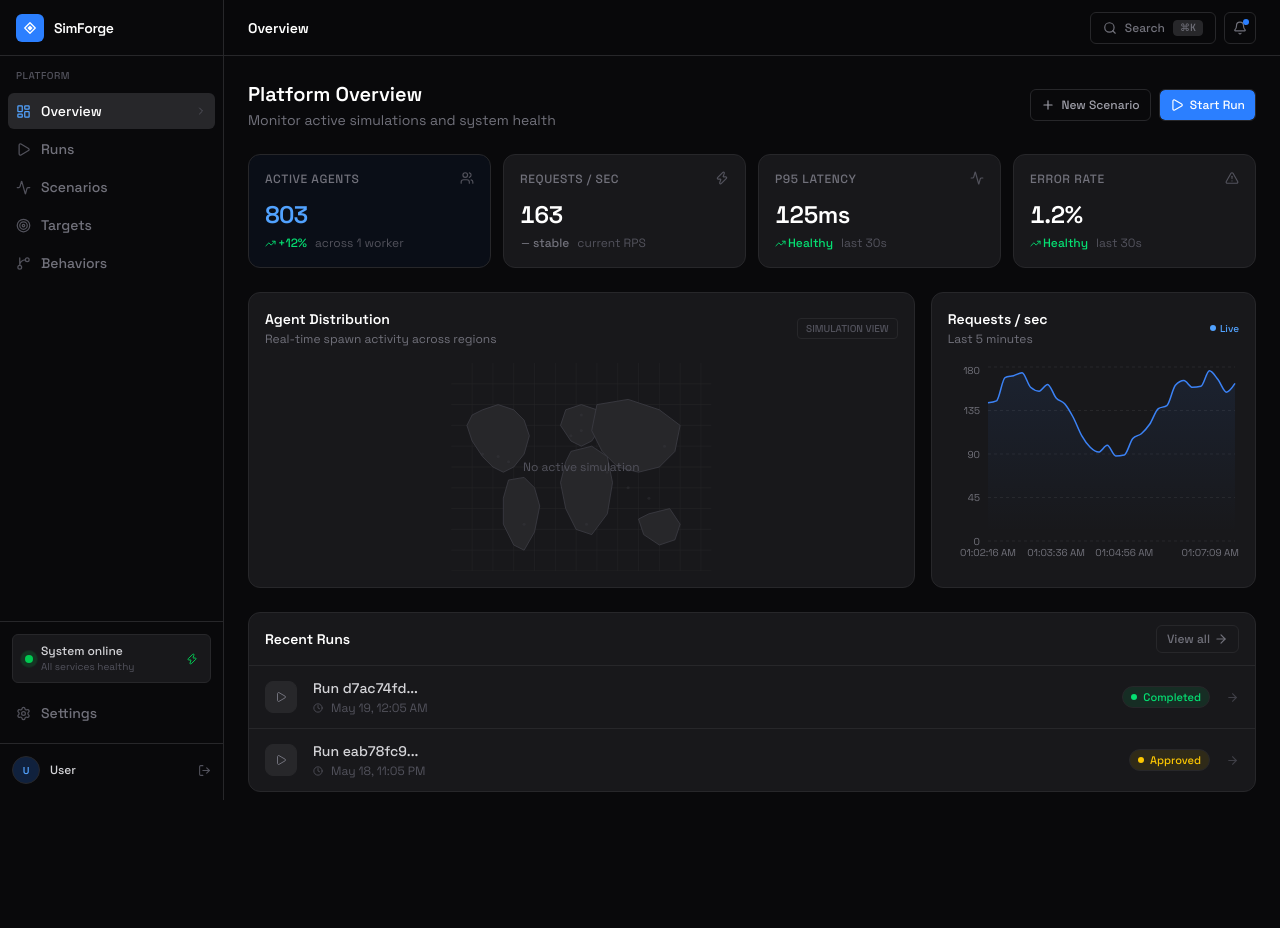
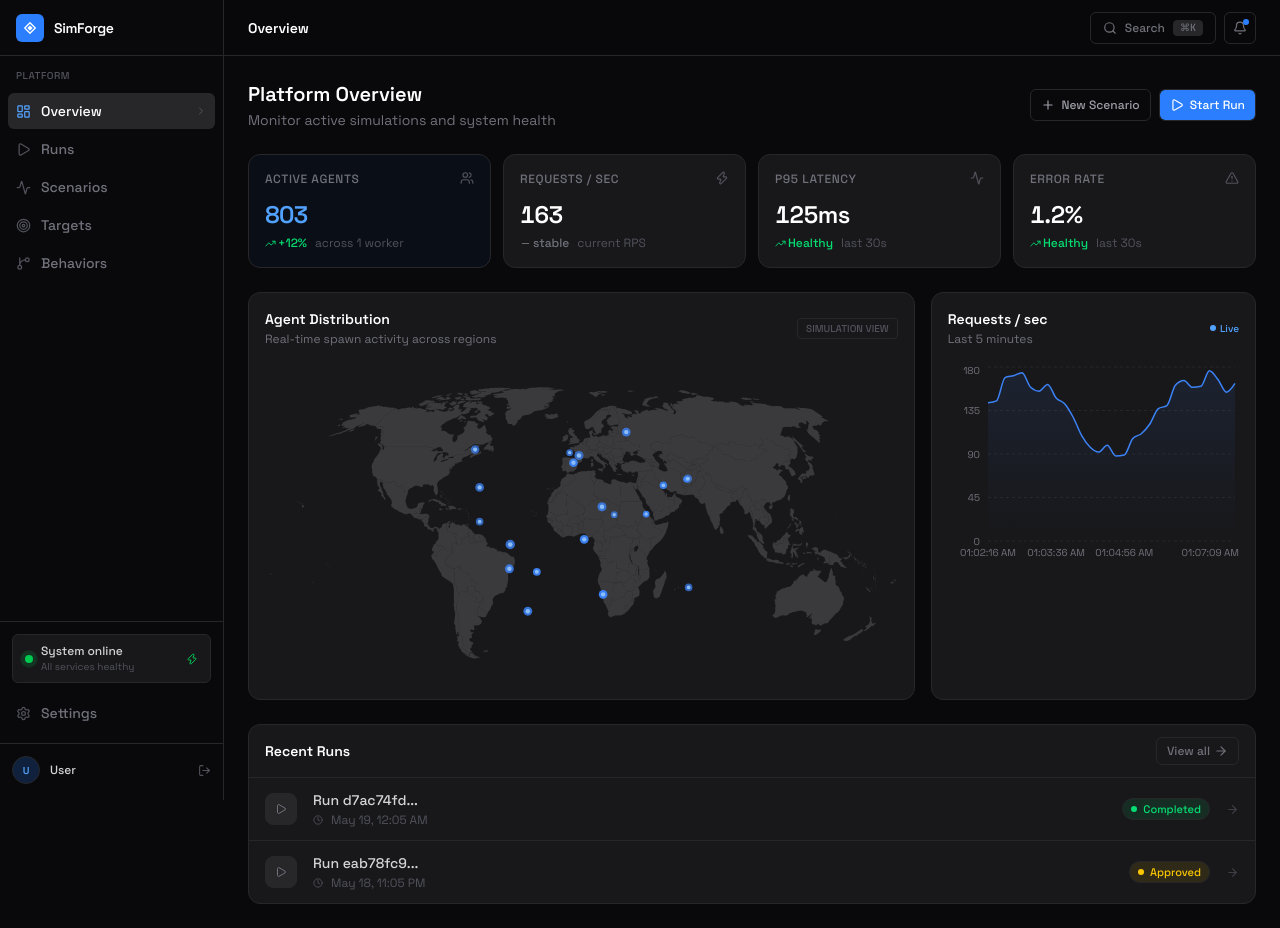
Before and after one commit to chibuike-kt/simforge, a Next.js app in the folder apps/dashboard/: page / in a window 1280 px wide. Before the commit the page ends 816 px from the top, so only its background shows below. Built offline with nearby package versions, Linux system fonts and the light colour scheme; sample sign-in values are in the browser's storage.

Commit message:
feat(dashboard): world map with simplemaps SVG, agent overlay, dark theme filter

```diff
--- a/apps/dashboard/src/app/(app)/page.tsx
+++ b/apps/dashboard/src/app/(app)/page.tsx
@@ -181,7 +181,7 @@ export default function OverviewPage() {
               SIMULATION VIEW
             </span>
           </div>
-          <div className="h-52">
+          <div className="h-80">
             <WorldMap active={isSimulating} agentCount={activeAgents} />
           </div>
         </div>
--- a/apps/dashboard/src/components/simulation/world-map.tsx
+++ b/apps/dashboard/src/components/simulation/world-map.tsx
@@ -1,252 +1,154 @@
 'use client';
 
-import { useEffect, useRef, useState } from 'react';
+import { useEffect, useState } from 'react';
 
-interface AgentNode {
-  id: string;
+// Approximate % positions on the 2000x857 simplemaps viewbox
+const AGENT_SPAWN_POINTS: Record<string, { x: number; y: number; label: string }> = {
+  US: { x: 18, y: 38, label: 'United States' },
+  CA: { x: 16, y: 28, label: 'Canada' },
+  MX: { x: 19, y: 50, label: 'Mexico' },
+  BR: { x: 36, y: 65, label: 'Brazil' },
+  AR: { x: 34, y: 78, label: 'Argentina' },
+  CO: { x: 28, y: 57, label: 'Colombia' },
+  PE: { x: 28, y: 65, label: 'Peru' },
+  GB: { x: 46, y: 28, label: 'United Kingdom' },
+  FR: { x: 48, y: 32, label: 'France' },
+  DE: { x: 50, y: 29, label: 'Germany' },
+  RU: { x: 65, y: 22, label: 'Russia' },
+  CN: { x: 76, y: 38, label: 'China' },
+  IN: { x: 70, y: 48, label: 'India' },
+  JP: { x: 84, y: 36, label: 'Japan' },
+  AU: { x: 84, y: 70, label: 'Australia' },
+  ZA: { x: 56, y: 73, label: 'South Africa' },
+  NG: { x: 51, y: 56, label: 'Nigeria' },
+  EG: { x: 56, y: 44, label: 'Egypt' },
+  SA: { x: 61, y: 47, label: 'Saudi Arabia' },
+  KR: { x: 82, y: 37, label: 'South Korea' },
+};
+
+interface Agent {
+  id: number;
   x: number;
   y: number;
+  size: number;
   opacity: number;
-  scale: number;
-  age: number;
-  region: string;
+  pulse: boolean;
+  label: string;
 }
 
-interface Connection {
-  id: string;
-  x1: number;
-  y1: number;
-  x2: number;
-  y2: number;
-  progress: number;
-  opacity: number;
-}
-
-// Approximate world regions as x/y percentages on a flat map
-const REGIONS = [
-  { name: 'us-east', x: 22, y: 38 },
-  { name: 'us-west', x: 12, y: 35 },
-  { name: 'us-central', x: 18, y: 36 },
-  { name: 'eu-west', x: 46, y: 28 },
-  { name: 'eu-central', x: 50, y: 26 },
-  { name: 'eu-north', x: 50, y: 20 },
-  { name: 'ap-south', x: 68, y: 48 },
-  { name: 'ap-southeast', x: 76, y: 52 },
-  { name: 'ap-northeast', x: 82, y: 32 },
-  { name: 'sa-east', x: 28, y: 62 },
-  { name: 'af-south', x: 52, y: 62 },
-  { name: 'me-south', x: 60, y: 42 },
-];
-
-// Simplified world landmass paths (SVG path data)
-const LAND_PATHS = [
-  // North America
-  'M 8,20 L 12,18 L 18,16 L 24,18 L 28,22 L 30,28 L 28,35 L 24,40 L 20,42 L 16,40 L 12,36 L 8,30 L 6,24 Z',
-  // South America
-  'M 22,45 L 28,44 L 32,48 L 34,55 L 32,65 L 28,72 L 24,70 L 20,62 L 20,52 Z',
-  // Europe
-  'M 44,18 L 50,16 L 56,18 L 58,24 L 54,30 L 50,32 L 46,30 L 42,24 Z',
-  // Africa
-  'M 46,34 L 54,32 L 60,36 L 62,46 L 60,58 L 54,66 L 48,64 L 44,56 L 42,46 L 44,38 Z',
-  // Asia
-  'M 56,16 L 68,14 L 80,18 L 88,24 L 86,34 L 80,40 L 72,42 L 64,40 L 58,34 L 54,26 Z',
-  // Australia
-  'M 76,58 L 84,56 L 88,62 L 86,68 L 80,70 L 74,66 L 72,60 Z',
-];
-
-interface WorldMapProps {
-  active?: boolean;
-  agentCount?: number;
-}
-
-export function WorldMap({ active = false, agentCount = 0 }: WorldMapProps) {
-  const [nodes, setNodes] = useState<AgentNode[]>([]);
-  const [connections, setConnections] = useState<Connection[]>([]);
-  const frameRef = useRef<number>(0);
-  const lastSpawnRef = useRef<number>(0);
+export function WorldMap({ active, agentCount }: { active: boolean; agentCount: number }) {
+  const [agents, setAgents] = useState<Agent[]>([]);
 
   useEffect(() => {
-    if (!active) {
-      setNodes([]);
-      setConnections([]);
+    if (!active && agentCount === 0) {
+      setAgents([]);
       return;
     }
 
-    let running = true;
+    const points = Object.values(AGENT_SPAWN_POINTS);
+    const count = Math.min(agentCount || points.length, points.length);
+    const selected = [...points].sort(() => Math.random() - 0.5).slice(0, count);
 
-    function tick(timestamp: number) {
-      if (!running) return;
+    const newAgents: Agent[] = selected.map((point, i) => ({
+      id: i,
+      x: point.x + (Math.random() - 0.5) * 2,
+      y: point.y + (Math.random() - 0.5) * 2,
+      size: 3 + Math.random() * 2,
+      opacity: 0.7 + Math.random() * 0.3,
+      pulse: Math.random() > 0.3,
+      label: point.label,
+    }));
 
-      setNodes((prev) => {
-        const updated = prev
-          .map((n) => ({
-            ...n,
-            age: n.age + 1,
-            opacity: n.age < 10 ? n.age / 10 : n.age > 60 ? Math.max(0, n.opacity - 0.02) : 0.7,
-            scale: n.age < 10 ? 0.5 + (n.age / 10) * 0.5 : 1,
-          }))
-          .filter((n) => n.opacity > 0);
-
-        // Spawn new nodes based on agent count
-        const spawnRate = Math.max(200, 2000 - agentCount / 10);
-        if (timestamp - lastSpawnRef.current > spawnRate && updated.length < 40) {
-          lastSpawnRef.current = timestamp;
-          const region = REGIONS[Math.floor(Math.random() * REGIONS.length)];
-          const jitter = () => (Math.random() - 0.5) * 6;
-          const newNode: AgentNode = {
-            id: `${Date.now()}-${Math.random()}`,
-            x: region.x + jitter(),
-            y: region.y + jitter(),
-            opacity: 0,
-            scale: 0.5,
-            age: 0,
-            region: region.name,
-          };
-
-          // Occasionally add a connection between two random nodes
-          if (updated.length > 1 && Math.random() > 0.6) {
-            const from = updated[Math.floor(Math.random() * updated.length)];
-            setConnections((prev) => [
-              ...prev.filter((c) => c.opacity > 0),
-              {
-                id: `${Date.now()}`,
-                x1: from.x,
-                y1: from.y,
-                x2: newNode.x,
-                y2: newNode.y,
-                progress: 0,
-                opacity: 0.6,
-              },
-            ]);
-          }
-
-          return [...updated, newNode];
-        }
-
-        return updated;
-      });
-
-      setConnections((prev) =>
-        prev
-          .map((c) => ({
-            ...c,
-            progress: Math.min(1, c.progress + 0.04),
-            opacity: c.progress > 0.8 ? c.opacity - 0.03 : c.opacity,
-          }))
-          .filter((c) => c.opacity > 0),
-      );
-
-      frameRef.current = requestAnimationFrame(tick);
-    }
-
-    frameRef.current = requestAnimationFrame(tick);
-
-    return () => {
-      running = false;
-      cancelAnimationFrame(frameRef.current);
-    };
-  }, [active, agentCount]);
+    setAgents(newAgents);
+  }, [agentCount, active]);
 
   return (
-    <div className="relative w-full h-full overflow-hidden">
-      <svg viewBox="0 0 100 80" className="w-full h-full" preserveAspectRatio="xMidYMid meet">
-        {/* Grid lines */}
-        {[...Array(10)].map((_, i) => (
-          <line
-            key={`h${i}`}
-            x1="0"
-            y1={(i + 1) * 8}
-            x2="100"
-            y2={(i + 1) * 8}
-            stroke="#27272a"
-            strokeWidth="0.2"
-          />
-        ))}
-        {[...Array(12)].map((_, i) => (
-          <line
-            key={`v${i}`}
-            x1={(i + 1) * 8}
-            y1="0"
-            x2={(i + 1) * 8}
-            y2="80"
-            stroke="#27272a"
-            strokeWidth="0.2"
-          />
-        ))}
+    <div className="relative w-full h-full min-h-[200px]">
+      {/* Map base image */}
+      <img
+        src="/world-map.svg"
+        alt="World map"
+        className="absolute inset-0 w-full h-full object-contain"
+        style={{
+          filter: 'brightness(0) invert(1) sepia(1) saturate(0.3) hue-rotate(180deg) opacity(0.15)',
+        }}
+        draggable={false}
+      />
 
-        {/* Land masses */}
-        {LAND_PATHS.map((d, i) => (
-          <path key={i} d={d} fill="#27272a" stroke="#3f3f46" strokeWidth="0.3" />
-        ))}
-
-        {/* Region dots (always visible, dimmed when inactive) */}
-        {REGIONS.map((region) => (
-          <circle
-            key={region.name}
-            cx={region.x}
-            cy={region.y}
-            r="0.6"
-            fill={active ? '#3b82f6' : '#3f3f46'}
-            opacity={active ? 0.4 : 0.3}
-          />
-        ))}
-
-        {/* Connections */}
-        {connections.map((conn) => {
-          const currentX = conn.x1 + (conn.x2 - conn.x1) * conn.progress;
-          const currentY = conn.y1 + (conn.y2 - conn.y1) * conn.progress;
-          return (
-            <g key={conn.id} opacity={conn.opacity}>
-              <line
-                x1={conn.x1}
-                y1={conn.y1}
-                x2={currentX}
-                y2={currentY}
-                stroke="#3b82f6"
-                strokeWidth="0.3"
-              />
-              <circle cx={currentX} cy={currentY} r="0.5" fill="#3b82f6" />
-            </g>
-          );
-        })}
-
-        {/* Agent spawn nodes */}
-        {nodes.map((node) => (
-          <g key={node.id} opacity={node.opacity}>
-            {/* Ripple */}
+      {/* Agent overlay SVG */}
+      <svg
+        viewBox="0 0 100 100"
+        preserveAspectRatio="xMidYMid meet"
+        className="absolute inset-0 w-full h-full"
+        xmlns="http://www.w3.org/2000/svg"
+      >
+        {agents.map((agent) => (
+          <g key={agent.id}>
+            {agent.pulse && (
+              <>
+                <circle
+                  cx={agent.x}
+                  cy={agent.y}
+                  r={agent.size * 0.5}
+                  fill="none"
+                  stroke="#3b82f6"
+                  strokeWidth="0.2"
+                  opacity="0"
+                >
+                  <animate
+                    attributeName="r"
+                    from={agent.size * 0.4}
+                    to={agent.size * 1.8}
+                    dur="2s"
+                    repeatCount="indefinite"
+                  />
+                  <animate
+                    attributeName="opacity"
+                    from="0.6"
+                    to="0"
+                    dur="2s"
+                    repeatCount="indefinite"
+                  />
+                </circle>
+                <circle
+                  cx={agent.x}
+                  cy={agent.y}
+                  r={agent.size * 0.5}
+                  fill="none"
+                  stroke="#60a5fa"
+                  strokeWidth="0.15"
+                  opacity="0"
+                >
+                  <animate
+                    attributeName="r"
+                    from={agent.size * 0.4}
+                    to={agent.size * 2.5}
+                    dur="2s"
+                    begin="0.5s"
+                    repeatCount="indefinite"
+                  />
+                  <animate
+                    attributeName="opacity"
+                    from="0.4"
+                    to="0"
+                    dur="2s"
+                    begin="0.5s"
+                    repeatCount="indefinite"
+                  />
+                </circle>
+              </>
+            )}
             <circle
-              cx={node.x}
-              cy={node.y}
-              r={1.5 * node.scale}
-              fill="none"
-              stroke="#3b82f6"
-              strokeWidth="0.3"
-              opacity={0.3}
+              cx={agent.x}
+              cy={agent.y}
+              r={agent.size * 0.3}
+              fill="#3b82f6"
+              opacity={agent.opacity}
             />
-            {/* Core dot */}
-            <circle cx={node.x} cy={node.y} r={0.6 * node.scale} fill="#3b82f6" />
+            <circle cx={agent.x} cy={agent.y} r={agent.size * 0.15} fill="#93c5fd" opacity="0.9" />
           </g>
         ))}
       </svg>
-
-      {/* Overlay label */}
-      {active && (
-        <div className="absolute bottom-3 left-3 flex items-center gap-1.5">
-          <span className="relative flex h-1.5 w-1.5">
-            <span className="animate-ping absolute inline-flex h-full w-full rounded-full bg-blue-400 opacity-75" />
-            <span className="relative inline-flex rounded-full h-1.5 w-1.5 bg-blue-400" />
-          </span>
-          <span className="text-[10px] font-medium text-zinc-500">
-            {agentCount.toLocaleString()} agents active
-          </span>
-        </div>
-      )}
-
-      {!active && (
-        <div className="absolute inset-0 flex items-center justify-center">
-          <p className="text-xs text-zinc-600">No active simulation</p>
-        </div>
-      )}
     </div>
   );
 }
```
Also changed, not shown: apps/dashboard/public/world-map.svg (added).
